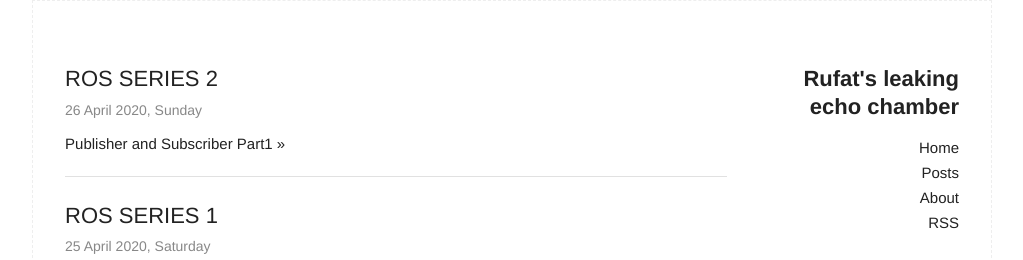
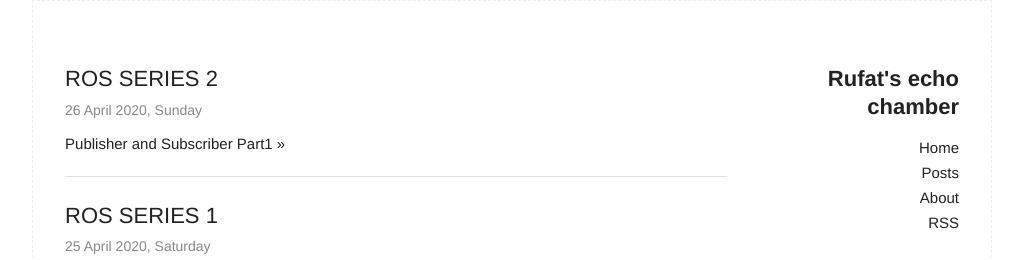
Before and after one commit to rrufat/rrufat.github.io, a Jekyll site: the page built from index.html, in a window 1280 px wide. Shown: the top 260 px of the page, without its empty margins (128-1151 px from the left). Built offline with Jekyll 4.4.1, drawn with Linux system fonts in a browser that asks for light colours.

Commit message:
Update _config.yml

```diff
--- a/_config.yml
+++ b/_config.yml
@@ -6,7 +6,7 @@
 # 'jekyll serve'. If you change this file, please restart the server process.
 
 # Site settings
-title: Rufat's leaking echo chamber
+title: Rufat's echo chamber
 email: rufat.rbayramov@gmail.com
 description: > # this means to ignore newlines until "baseurl:"
   Write an awesome description for your new site here. You can edit this
```
